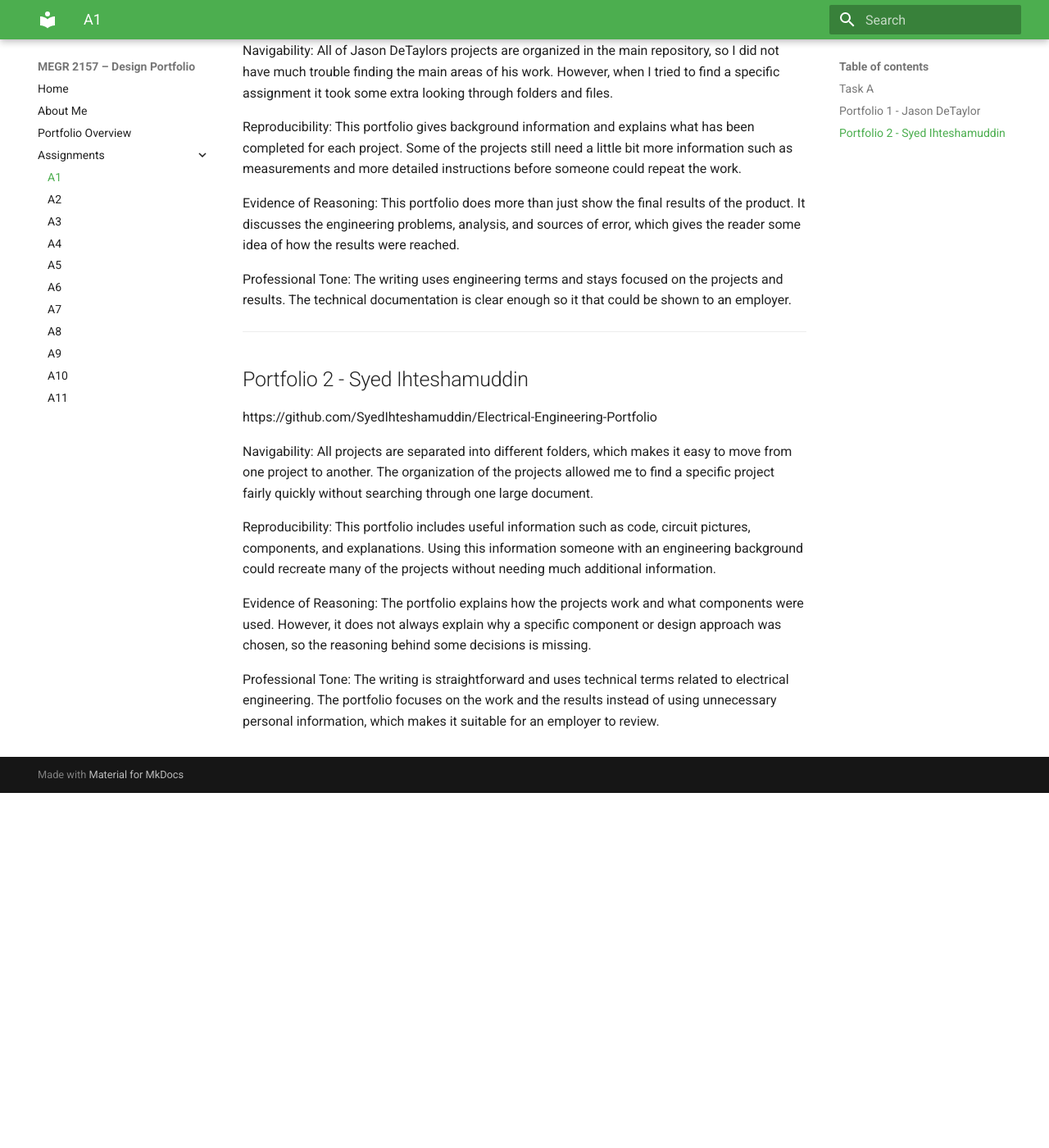
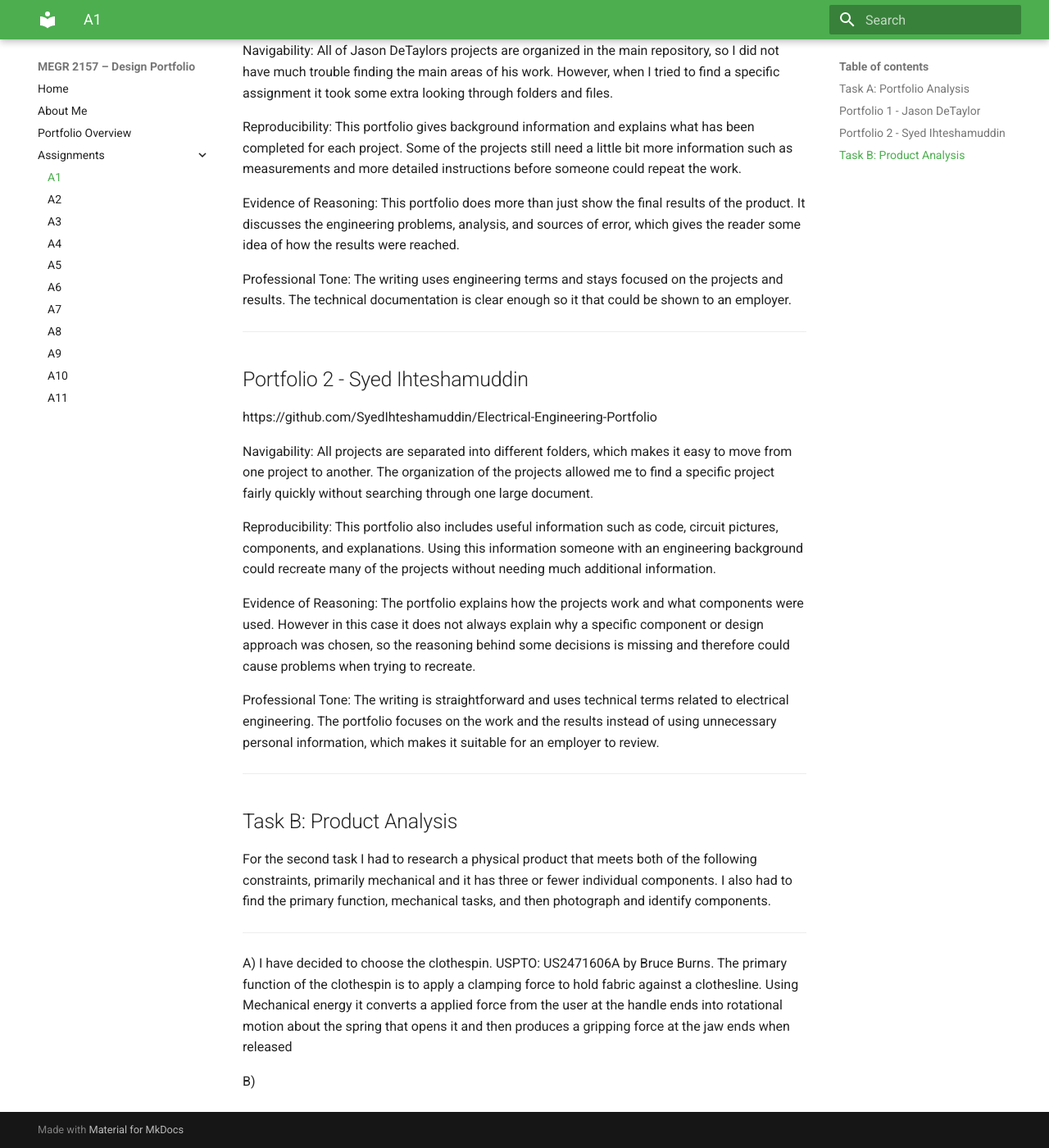
Before and after one commit to Grady-St/portfolio1, an MkDocs documentation site: the page built from docs/assignments/A01/index.md, in a window 1280 px wide and 1400 px high, scrolled down 433 px. Shown: the whole window at 82% size. Built offline with MkDocs 1.6.1 and Material for MkDocs 9.7.7, drawn with Linux system fonts in a browser that asks for light colours; some of the changed text lies outside the part shown.

Commit message:
Revise Task A and add Task B: Product Analysis
Updated Task A with improved clarity and added Task B for product analysis.

```diff
--- a/docs/assignments/A01/index.md
+++ b/docs/assignments/A01/index.md
@@ -1,6 +1,6 @@
 # A1
 ---
-## Task A
+## Task A: Portfolio Analysis
 
 I have been tasked with finding two engineering portfolios online and to analyze each against the following functional requirements and document my findings on my A1 portfolio page.
 
@@ -22,8 +22,19 @@ https://github.com/SyedIhteshamuddin/Electrical-Engineering-Portfolio
 
 Navigability: All projects are separated into different folders, which makes it easy to move from one project to another. The organization of the projects allowed me to find a specific project fairly quickly without searching through one large document.
 
-Reproducibility: This portfolio includes useful information such as code, circuit pictures, components, and explanations. Using this information someone with an engineering background could recreate many of the projects without needing much additional information.
+Reproducibility: This portfolio also includes useful information such as code, circuit pictures, components, and explanations. Using this information someone with an engineering background could recreate many of the projects without needing much additional information.
 
-Evidence of Reasoning: The portfolio explains how the projects work and what components were used. However, it does not always explain why a specific component or design approach was chosen, so the reasoning behind some decisions is missing.
+Evidence of Reasoning: The portfolio explains how the projects work and what components were used. However in this case it does not always explain why a specific component or design approach was chosen, so the reasoning behind some decisions is missing and therefore could cause problems when trying to recreate.
 
 Professional Tone: The writing is straightforward and uses technical terms related to electrical engineering. The portfolio focuses on the work and the results instead of using unnecessary personal information, which makes it suitable for an employer to review.
+
+---
+## Task B: Product Analysis
+
+For the second task I had to research a physical product that meets both of the following constraints, primarily mechanical and it has three or fewer individual components. I also had to find the primary function, mechanical tasks, and then photograph and identify components.
+
+---
+A) I have decided to choose the clothespin. USPTO: US2471606A by Bruce Burns.
+The primary function of the clothespin is to apply a clamping force to hold fabric against a clothesline. Using Mechanical energy it converts a applied force from the user at the handle ends into rotational motion about the spring that opens it and then produces a gripping force at the jaw ends when released
+
+B)
```
